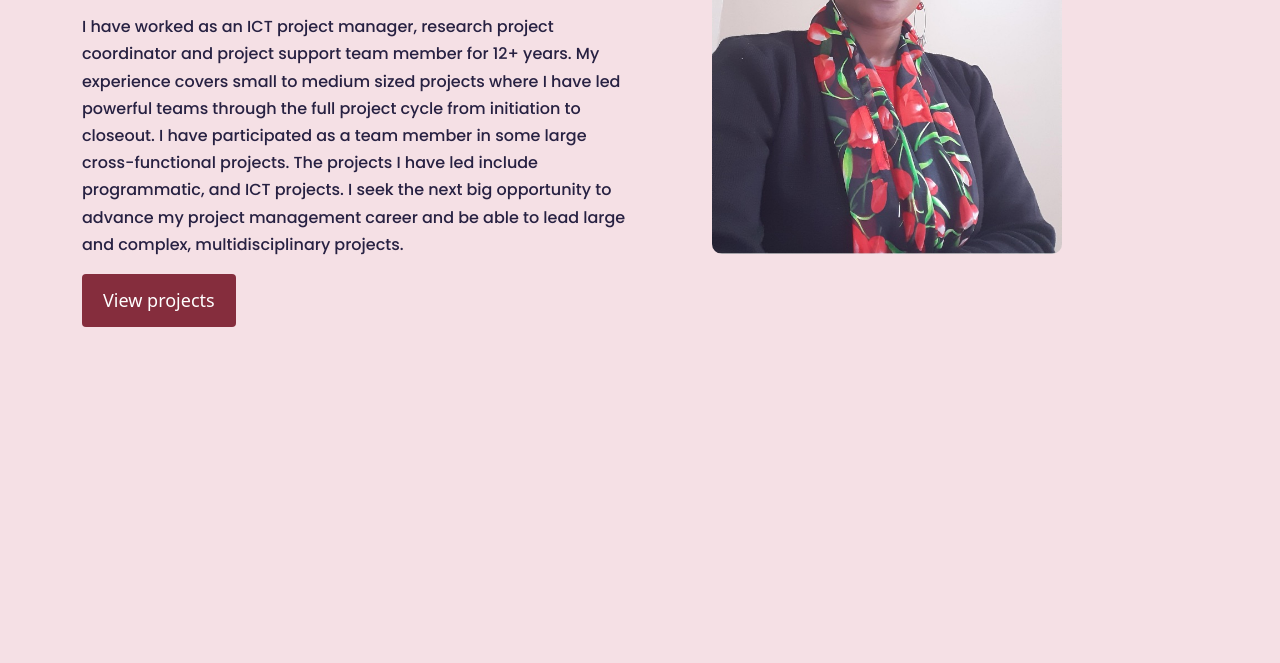
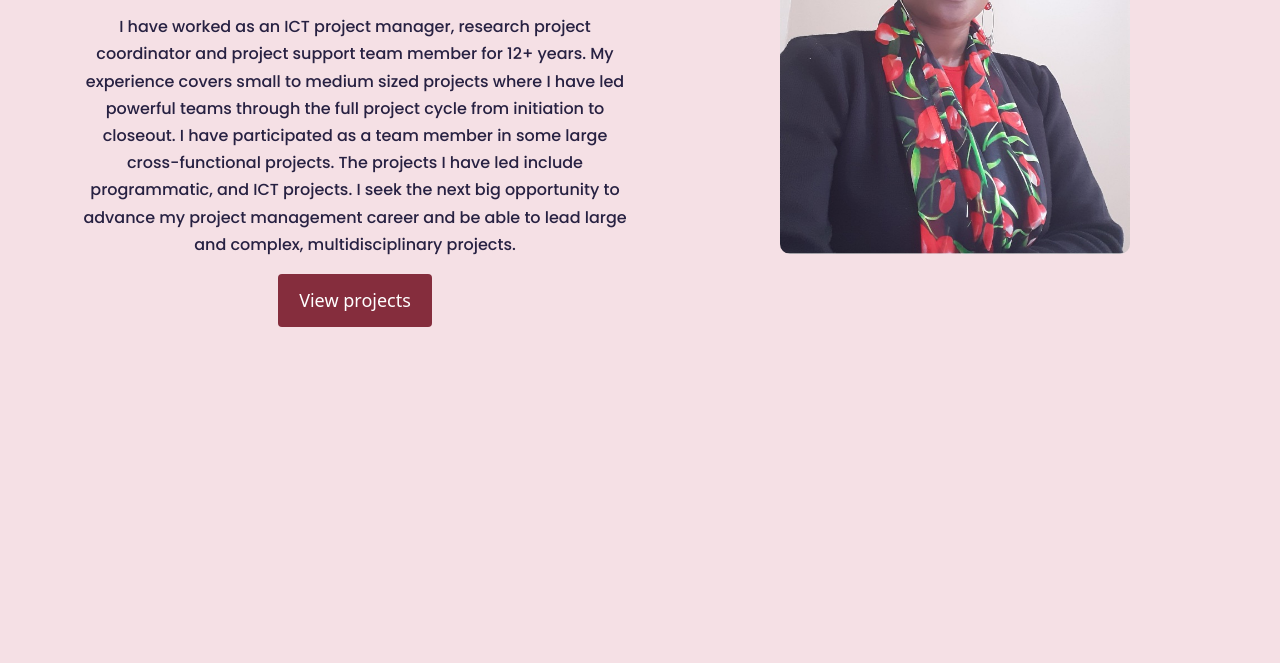
Before and after one commit to mimmuv/Miriro-Project-Management-Portfolio, a plain HTML site: page about.html in a window 1280 px wide. Shown: the part 400-1063 px from the top of the page. Drawn offline with nearby package versions, Linux system fonts and the light colour scheme.

Commit message:
css further edits

```diff
--- a/about.html
+++ b/about.html
@@ -33,7 +33,7 @@
     <div class="about-page-hero">
       <div class="container">
         <div class="row">
-          <div class="col-md-6" class="hero">
+          <div class="col-lg-6" class="hero">
             <h1>Hi, I am Miriro Muvoti.</h1>
             <h2 class="mt-3">
               I am a PRINCE2®️ certified project manager, frontend developer and
@@ -52,7 +52,7 @@
             </p>
             <div><a href="#" class="btn btn-styling">View projects</a></div>
           </div>
-          <div class="col-md-6 d-lg-block">
+          <div class="col-lg-6 d-lg-block">
             <img
               src="/images/Miriro_Pic.jpg "
               class="img-fluid developer-image mt-5"
--- a/styles/portfolio.css
+++ b/styles/portfolio.css
@@ -84,6 +84,7 @@ p {
 /* about page styling */
 .about-page-hero {
   padding: 160px 20px;
+  text-align: center;
 }
 .about-page-hero h1 {
   font-family: "Playfair Display", serif;
```
